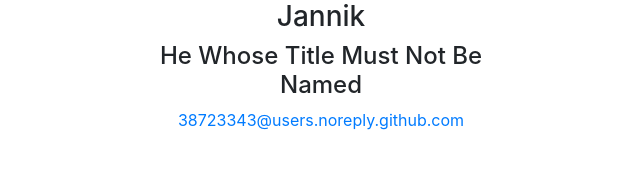
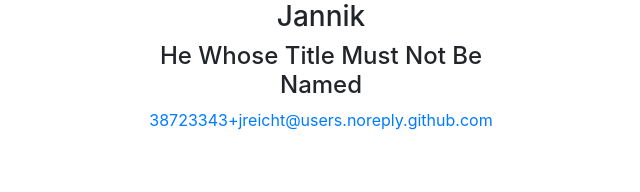
Before and after one commit to phiphi282/Frudo, a Django app: page /tasks/impressum/ in a window 1280 px wide. Shown: the part 944-1136 px from the top of the page, without its empty margins (319-959 px from the left). Run offline with Django 3.2, Linux system fonts and the light colour scheme; the visitor is signed in with stand-in values (Sample User, id 1); some libraries are stand-ins or nearby versions.

Commit message:
Updated e-mail address in Impressum.

```diff
--- a/Django/tasks/templates/tasks/impressum.html
+++ b/Django/tasks/templates/tasks/impressum.html
@@ -29,7 +29,7 @@
 				<img src="{% static 'tasks/img/hund.jpg' %}" class="rounded-circle" alt="Me" style="width:100%">
 				<h3 class="text-center">Jannik</h3>
 				<h4 class="text-center">He Whose Title Must Not Be Named</h4>
-				<a href="mailto:38723343@users.noreply.github.com" class="text-center d-block">38723343@users.noreply.github.com</a>
+				<a href="mailto:38723343+jreicht@users.noreply.github.com" class="text-center d-block">38723343+jreicht@users.noreply.github.com</a>
 			</div>
 		</div>
 	</div>
```
